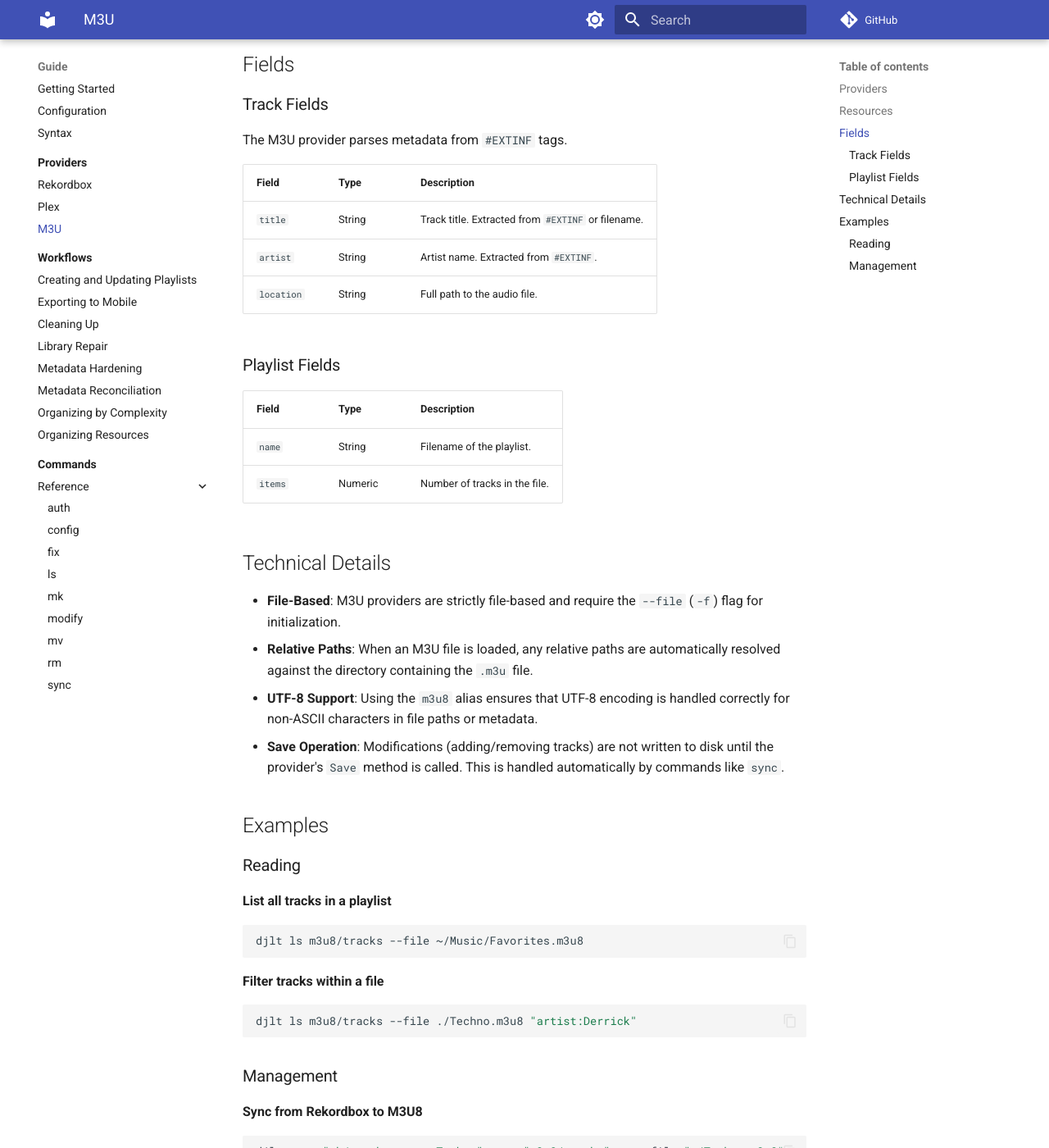
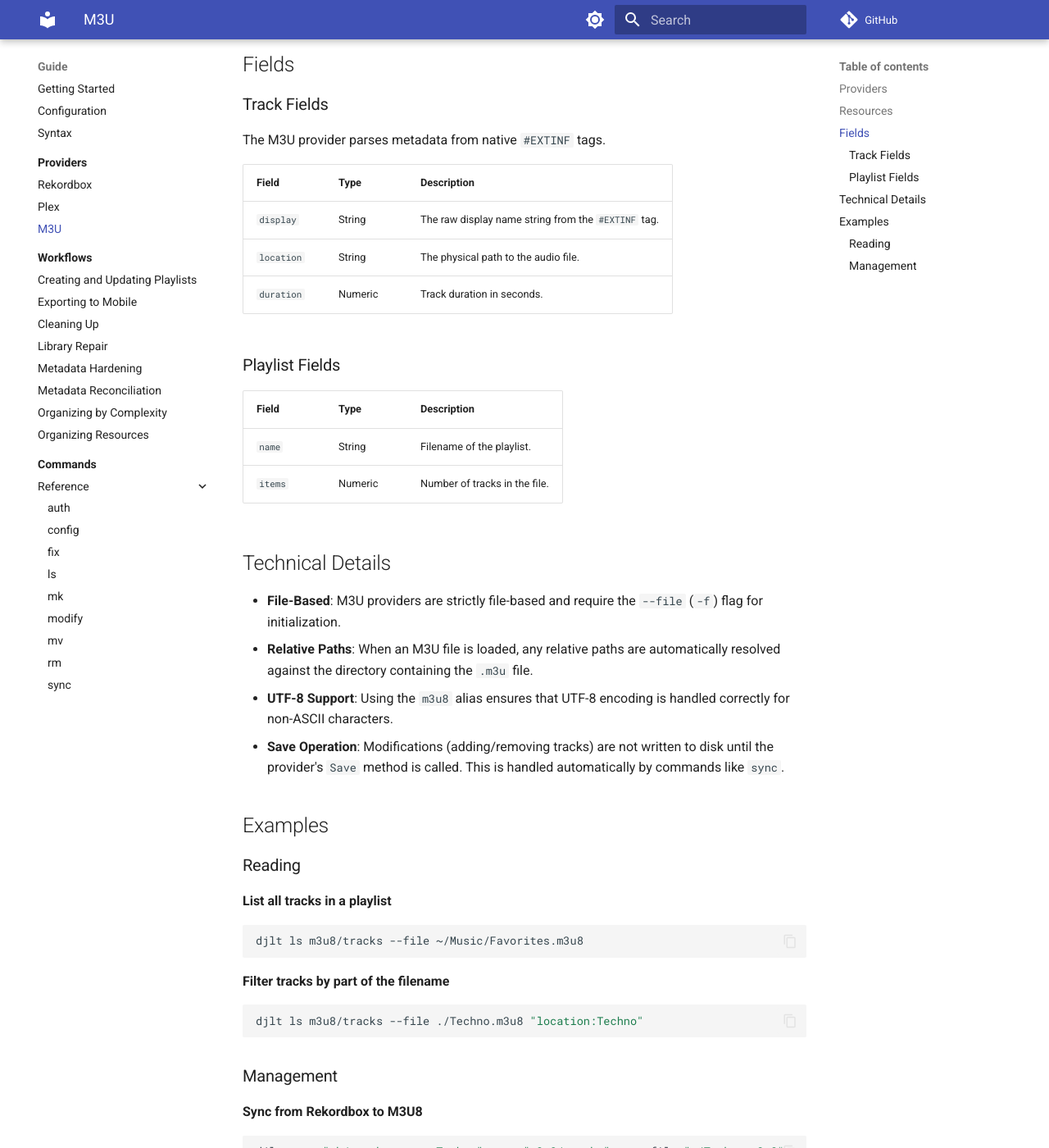
Before and after one commit to llttlltt/dj-library-tools, an MkDocs documentation site: the page built from docs/guide/query/providers/m3u/index.md, in a window 1280 px wide and 1400 px high, scrolled down 792 px. Shown: the whole window at 82% size. Built offline with MkDocs 1.6.1 and Material for MkDocs 9.7.7, drawn with Linux system fonts in a browser that asks for light colours; comment, search, counter and statistics services are not loaded; some of the changed text lies outside the part shown.

Commit message:
docs: align M3U provider guide with strict native field implementation

````diff
--- a/docs/guide/query/providers/m3u/index.md
+++ b/docs/guide/query/providers/m3u/index.md
@@ -20,13 +20,13 @@
 
 ### Track Fields
 
-The M3U provider parses metadata from `#EXTINF` tags.
+The M3U provider parses metadata from native `#EXTINF` tags.
 
 | Field | Type | Description |
 | :--- | :--- | :--- |
-| `title` | String | Track title. Extracted from `#EXTINF` or filename. |
-| `artist` | String | Artist name. Extracted from `#EXTINF`. |
-| `location` | String | Full path to the audio file. |
+| `display` | String | The raw display name string from the `#EXTINF` tag. |
+| `location` | String | The physical path to the audio file. |
+| `duration` | Numeric | Track duration in seconds. |
 
 ### Playlist Fields
 
@@ -39,7 +39,7 @@
 
 - **File-Based**: M3U providers are strictly file-based and require the `--file` (`-f`) flag for initialization.
 - **Relative Paths**: When an M3U file is loaded, any relative paths are automatically resolved against the directory containing the `.m3u` file.
-- **UTF-8 Support**: Using the `m3u8` alias ensures that UTF-8 encoding is handled correctly for non-ASCII characters in file paths or metadata.
+- **UTF-8 Support**: Using the `m3u8` alias ensures that UTF-8 encoding is handled correctly for non-ASCII characters.
 - **Save Operation**: Modifications (adding/removing tracks) are not written to disk until the provider's `Save` method is called. This is handled automatically by commands like `sync`.
 
 ## Examples
@@ -51,9 +51,9 @@
 djlt ls m3u8/tracks --file ~/Music/Favorites.m3u8
 ```
 
-**Filter tracks within a file**
+**Filter tracks by part of the filename**
 ```bash
-djlt ls m3u8/tracks --file ./Techno.m3u8 "artist:Derrick"
+djlt ls m3u8/tracks --file ./Techno.m3u8 "location:Techno"
 ```
 
 ### Management
@@ -63,7 +63,7 @@
 djlt sync "rb/tracks genre:Techno" --to "m3u8/tracks" --to-file "./Techno.m3u8"
 ```
 
-**Remove specific tracks from an M3U8 file**
+**Remove specific tracks from an M3U8 file by display name**
 ```bash
-djlt rm m3u8/tracks --file ./list.m3u8 "artist:Unknown"
+djlt rm m3u8/tracks --file ./list.m3u8 "display:Unknown"
 ```
````
